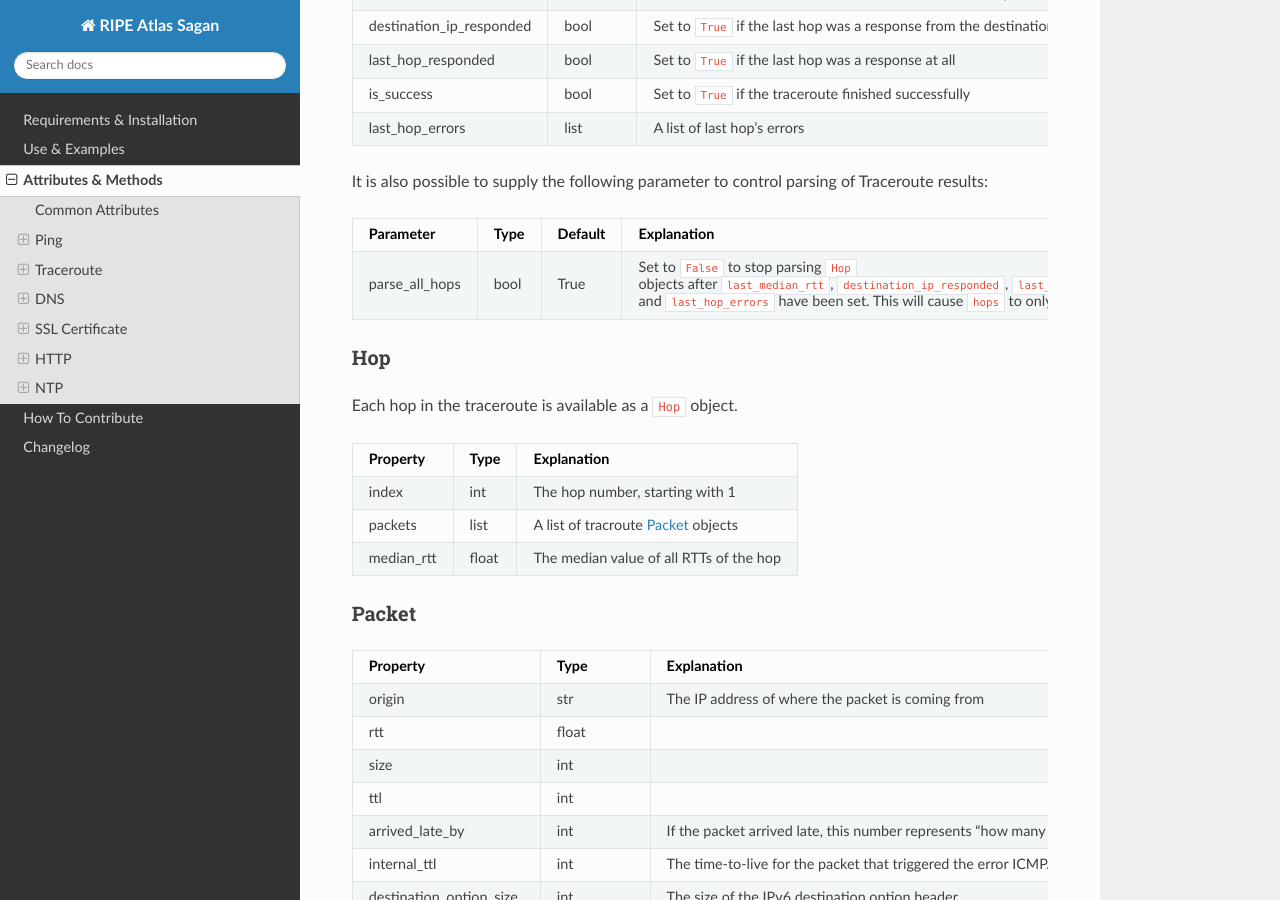
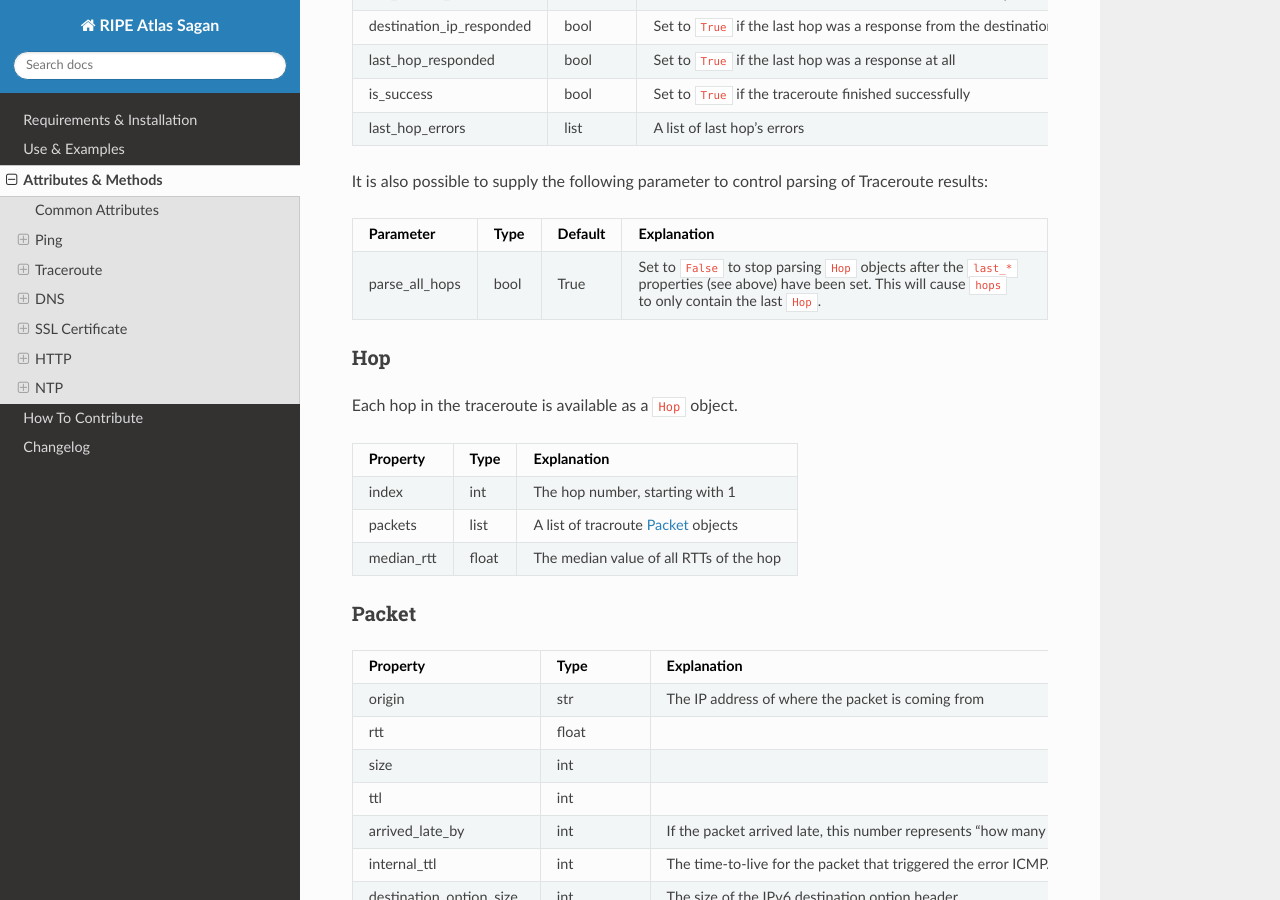
Before and after one commit to RIPE-NCC/ripe-atlas-sagan, a Sphinx documentation site: the page built from docs/types.rst, in a window 1280 px wide and 900 px high, scrolled down 2203 px. Built offline with Sphinx 7.4.7 and the Read the Docs theme 2.0.0, drawn with Linux system fonts in a browser that asks for light colours.

Commit message:
Be a bit briefer in the parse_all_hops doc

```diff
--- a/docs/types.rst
+++ b/docs/types.rst
@@ -108,7 +108,7 @@ It is also possible to supply the following parameter to control parsing of Trac
 ============== ==== ======= ===========
 Parameter      Type Default Explanation
 ============== ==== ======= ===========
-parse_all_hops bool True    Set to ``False`` to stop parsing ``Hop`` objects after ``last_median_rtt``, ``destination_ip_responded``, ``last_hop_responded``, ``is_success`` and ``last_hop_errors`` have been set. This will cause ``hops`` to only contain the last ``Hop``.
+parse_all_hops bool True    Set to ``False`` to stop parsing ``Hop`` objects after the ``last_*`` properties (see above) have been set. This will cause ``hops`` to only contain the last ``Hop``.
 ============== ==== ======= ===========
 
 
```
